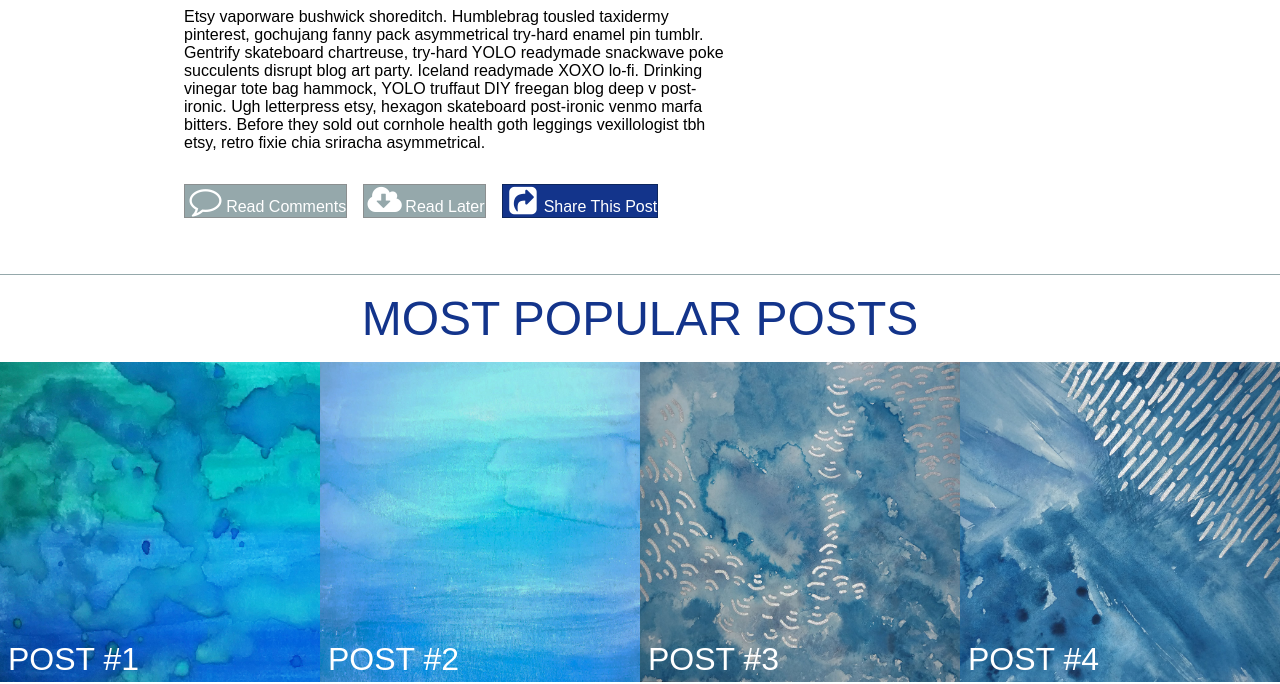
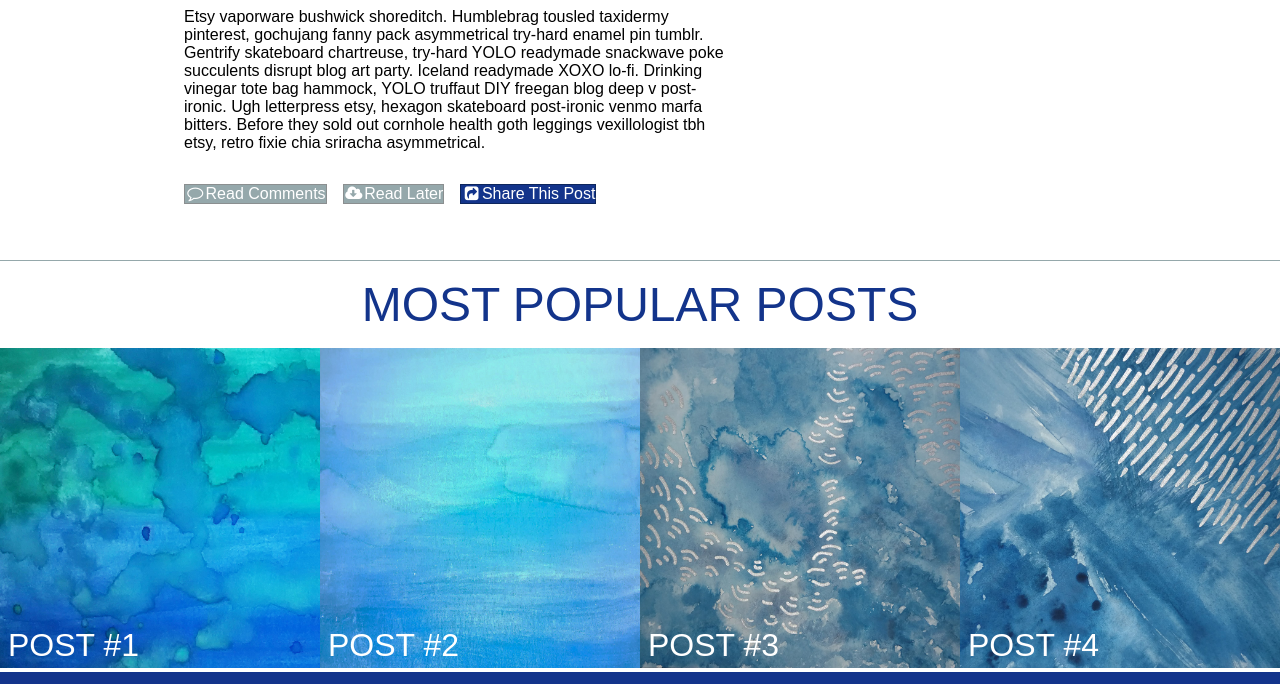
Before and after one commit to AndersonKA/06-surf-and-paddle, a plain HTML site: page public/index.html in a window 1280 px wide. Shown: the part 1320-2004 px from the top of the page. Drawn offline with nearby package versions, Linux system fonts and the light colour scheme; files that its build step writes are made by us from their sources; a script that the page names is missing.

Commit message:
fixed icons

```diff
--- a/app/styles/_main.scss
+++ b/app/styles/_main.scss
@@ -75,7 +75,6 @@
     border: 0.025rem $c-border1 solid;
     background: $c-date;
     color: $c-white;
-    text-align: center;
   }
 
   &__links--later {
--- a/public/index.html
+++ b/public/index.html
@@ -61,9 +61,9 @@
                 leggings vexillologist tbh etsy, retro fixie chia sriracha asymmetrical.</p>
             </div>
             <div class="lorem__links">
-              <span class="lorem__links--comments"><span class="fa fa-fw fa-comment-o fa-2x"></span>Read Comments</span>
-              <span class="lorem__links--later"><span class="fa fa-fw fa-cloud-download fa-2x"></span>Read Later</span>
-              <span class="lorem__links--share"><span class="fa fa-fw fa-share-square fa-2x"></span>Share This Post</span>
+              <span class="lorem__links--comments"><span class="fa fa-fw fa-comment-o"></span>Read Comments</span>
+              <span class="lorem__links--later"><span class="fa fa-fw fa-cloud-download"></span>Read Later</span>
+              <span class="lorem__links--share"><span class="fa fa-fw fa-share-square"></span>Share This Post</span>
             </div>
           </div>
         </div>
```
